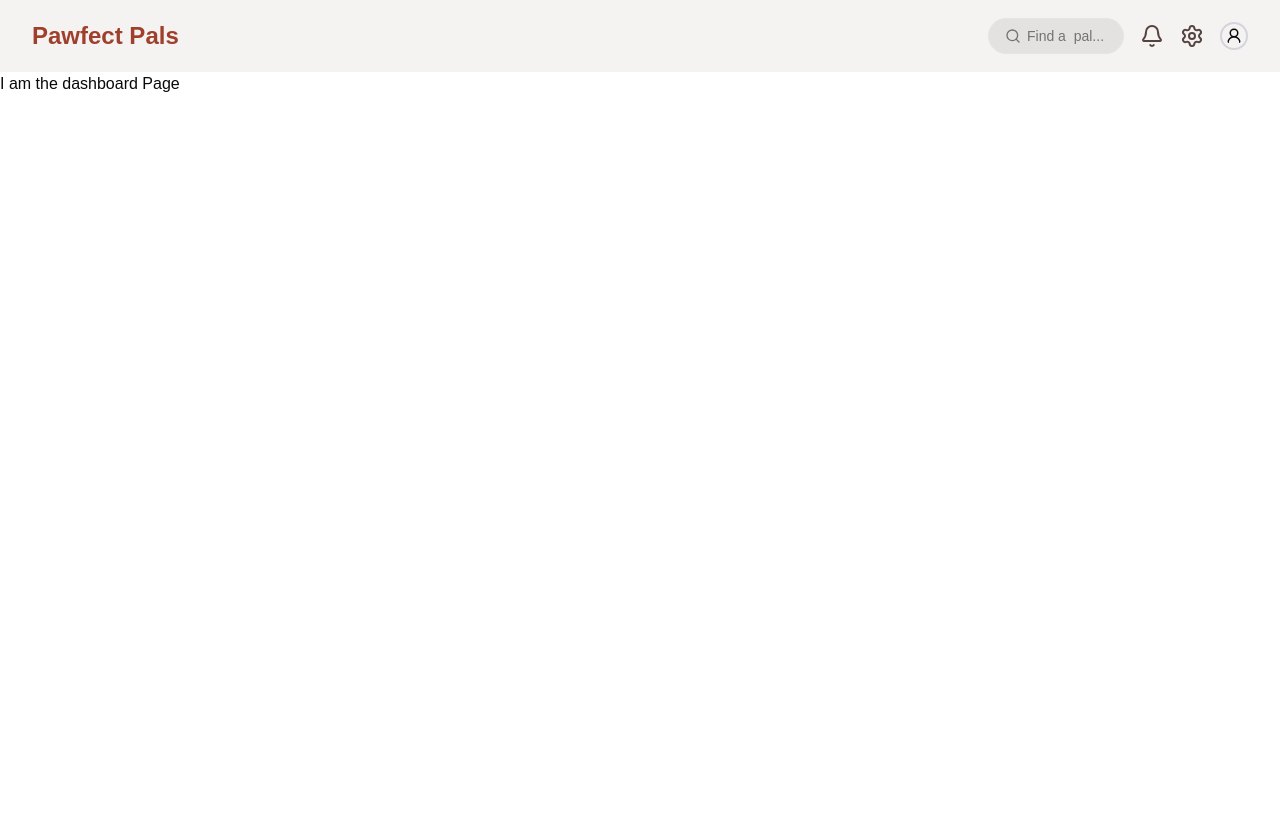
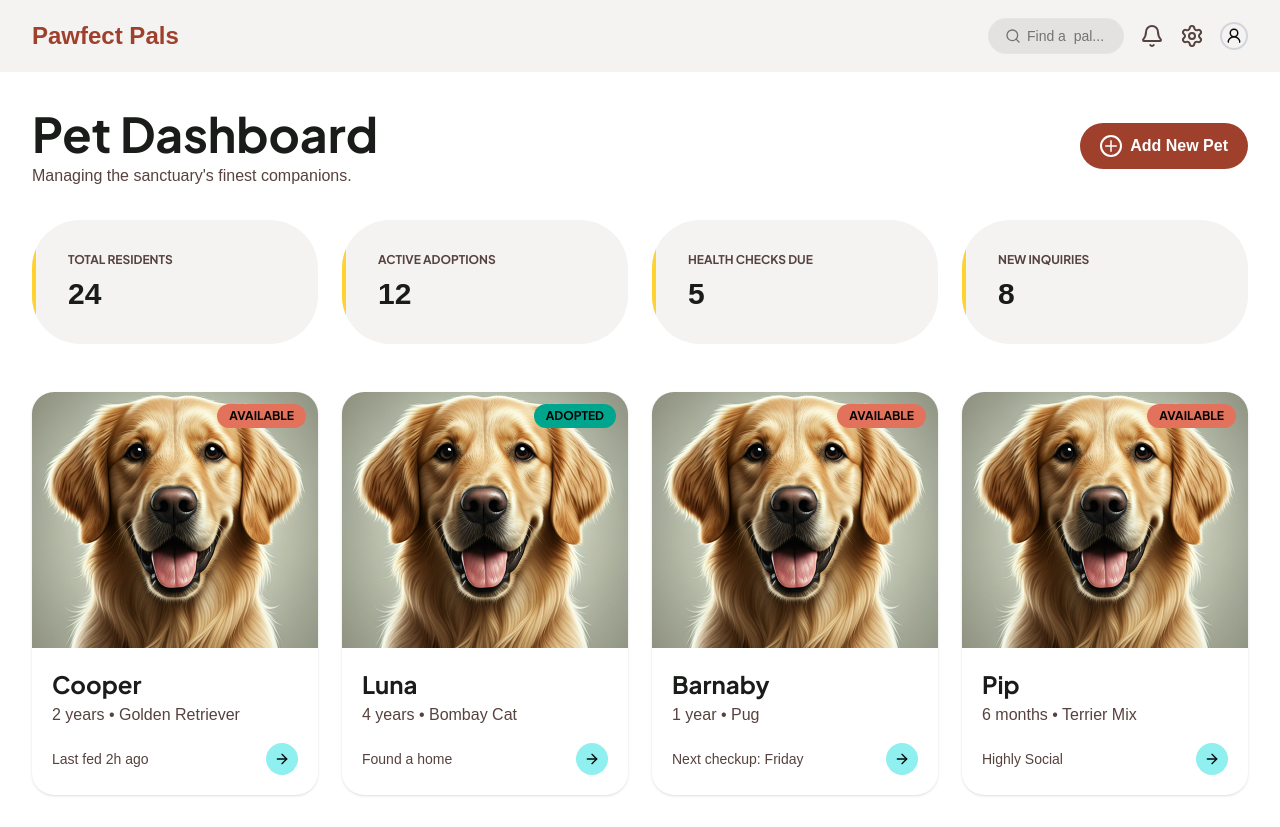
Before and after one commit to Delademddk/PawPect-Store, a React (Vite) app: page / in a window 1280 px wide. Before the commit the page ends 800 px from the top, so only its background shows below. Built offline with nearby package versions, Linux system fonts and the light colour scheme; sample sign-in values are in the browser's storage.

Commit message:
Added a Pet Dashboard

```diff
--- a/src/app/pages/PetDashboardPage.tsx
+++ b/src/app/pages/PetDashboardPage.tsx
@@ -1,13 +1,134 @@
 import NavBar from "@/components/NavBar";
 // import { useNavigate } from "react-router-dom";
+import { ArrowRight, Plus } from "lucide-react";
 
+import GoldenRetriever from "../../assets/goldenRetriever.png";
 
 export default function PetDashboardPage() {
-
+  const statCard = [
+    { title: "Total Residents", value: "24" },
+    { title: "Active Adoptions", value: "12" },
+    { title: "Health Checks Due", value: "5" },
+    { title: "New Inquiries", value: "8" },
+  ];
+  const pets = [
+    {
+      name: "Cooper",
+      age: "2 years",
+      breed: "Golden Retriever",
+      status: "Available",
+      image: "/images/dog1.png",
+      note: "Last fed 2h ago",
+    },
+    {
+      name: "Luna",
+      age: "4 years",
+      breed: "Bombay Cat",
+      status: "Adopted",
+      image: "/images/cat.png",
+      note: "Found a home",
+    },
+    {
+      name: "Barnaby",
+      age: "1 year",
+      breed: "Pug",
+      status: "Available",
+      image: "/images/pug.png",
+      note: "Next checkup: Friday",
+    },
+    {
+      name: "Pip",
+      age: "6 months",
+      breed: "Terrier Mix",
+      status: "Available",
+      image: "/images/dog2.png",
+      note: "Highly Social",
+    },
+  ];
   return (
     <div>
       <NavBar />
-      <p>I am the dashboard Page</p>
+      <div className="p-4 md:p-6 lg:p-8">
+        {/* Header */}
+        <div className="flex flex-col sm:flex-row sm:justify-between sm:items-center gap-4 mb-6 md:mb-8">
+          <div>
+            <h1 className="text-2xl md:text-3xl lg:text-[48px] font-extrabold font-PlusJarta text-[#1A1C1A] leading-tight">
+              Pet Dashboard
+            </h1>
+            <p className="text-xs md:text-sm lg:text-base text-[#56423E]">
+              Managing the sanctuary's finest companions.
+            </p>
+          </div>
+
+          <button className="flex items-center justify-center sm:justify-start gap-2 bg-[#9F402D] text-sm md:text-[16px] font-bold text-white px-4 md:px-5 py-2.5 md:py-3 rounded-full hover:opacity-90">
+            <div className="border-2 rounded-full border-white">
+              <Plus size={16} className="md:w-[18px] md:h-[18px]" />
+            </div>
+            Add New Pet
+          </button>
+        </div>
+
+        {/* Stat Card */}
+        <div className="grid grid-cols-2 md:grid-cols-3 lg:grid-cols-4 gap-4 md:gap-6 mb-8 md:mb-12">
+          {statCard.map((stat) => (
+            <div className="bg-[#F4F3F1] w-full h-24 md:h-28 lg:h-31 rounded-3xl md:rounded-[48px] flex items-center relative overflow-hidden">
+              <div className="border-l-4 border-amber-300 absolute h-full flex items-center">
+                <div className="px-4 md:px-6 lg:px-8">
+                  <p className="text-[10px] md:text-xs text-[#56423E] uppercase font-PlusJarta font-bold mb-1 md:mb-2">
+                    {stat.title}
+                  </p>
+                  <h2 className="text-lg md:text-2xl lg:text-3xl font-extrabold text-[#1A1C1A]">
+                    {stat.value}
+                  </h2>
+                </div>
+              </div>
+            </div>
+          ))}
+        </div>
+
+        {/* Pet Card */}
+        <div className="grid grid-cols-2 md:grid-cols-3 lg:grid-cols-4 gap-4 md:gap-6">
+          {pets.map((pet) => (
+            <div className="bg-white w-full rounded-2xl md:rounded-3xl overflow-hidden shadow-sm">
+              <div className="relative">
+                <img
+                  src={GoldenRetriever}
+                  alt="goldenRetriever"
+                  className="w-full h-40 md:h-52 lg:h-64 object-cover"
+                />
+
+                <span
+                  className={`absolute text-black font-PlusJarta top-2 md:top-3 right-2 md:right-3 px-2 md:px-3 py-1 text-[10px] md:text-xs uppercase rounded-full font-bold ${
+                    pet.status === "Available" ? "bg-[#E2725B]" : "bg-[#00A58E]"
+                  }`}
+                >
+                  {pet.status}
+                </span>
+              </div>
+
+              <div className="p-3 md:p-4 lg:p-5">
+                <h3 className="text-lg md:text-xl lg:text-2xl font-PlusJarta font-bold text-[#1A1C1A]">
+                  {pet.name}
+                </h3>
+
+                <p className="text-[#56423E] text-xs md:text-sm lg:text-[16px] font-medium mt-1">
+                  {pet.age} • {pet.breed}
+                </p>
+
+                <div className="flex justify-between items-center mt-3 md:mt-4">
+                  <p className="text-[10px] md:text-sm text-[#56423E] line-clamp-1">
+                    {pet.note}
+                  </p>
+
+                  <button className="bg-[#90EFEF] p-1.5 md:p-2 rounded-full hover:opacity-90">
+                    <ArrowRight size={14} className="md:w-4 md:h-4" />
+                  </button>
+                </div>
+              </div>
+            </div>
+          ))}
+        </div>
+      </div>
     </div>
   );
 }
--- a/src/components/UserAvatar.tsx
+++ b/src/components/UserAvatar.tsx
@@ -21,7 +21,7 @@ export default function UserAvatar() {
         <UserRound className="h-7 w-7 p-0.75 rounded-full border-2 border-gray-300 hover:border-blue-500 transition" />
       </button>
       {isOpen && (
-        <div className="absolute right-5 mt-2 w-30 rounded-md shadow-lg bg-white ring-1 ring-gray-300 ring-opacity-5 z-50">
+        <div className="absolute right-7 mt-1 w-30 rounded-md shadow-lg bg-white ring-1 ring-gray-300 ring-opacity-5 z-50">
           <div className="py-1">
             <a
               href="#profile"
```
Also changed, not shown: src/assets/goldenRetriever.png (added).
